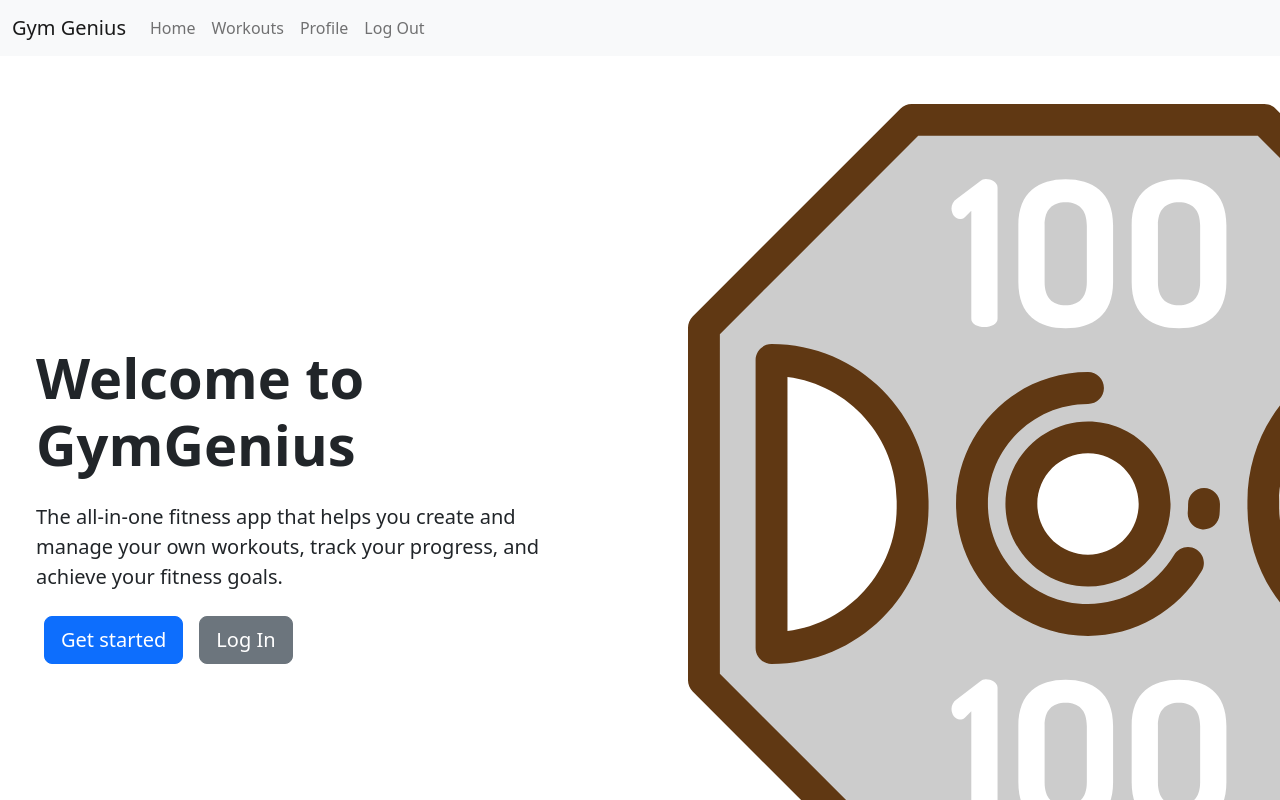
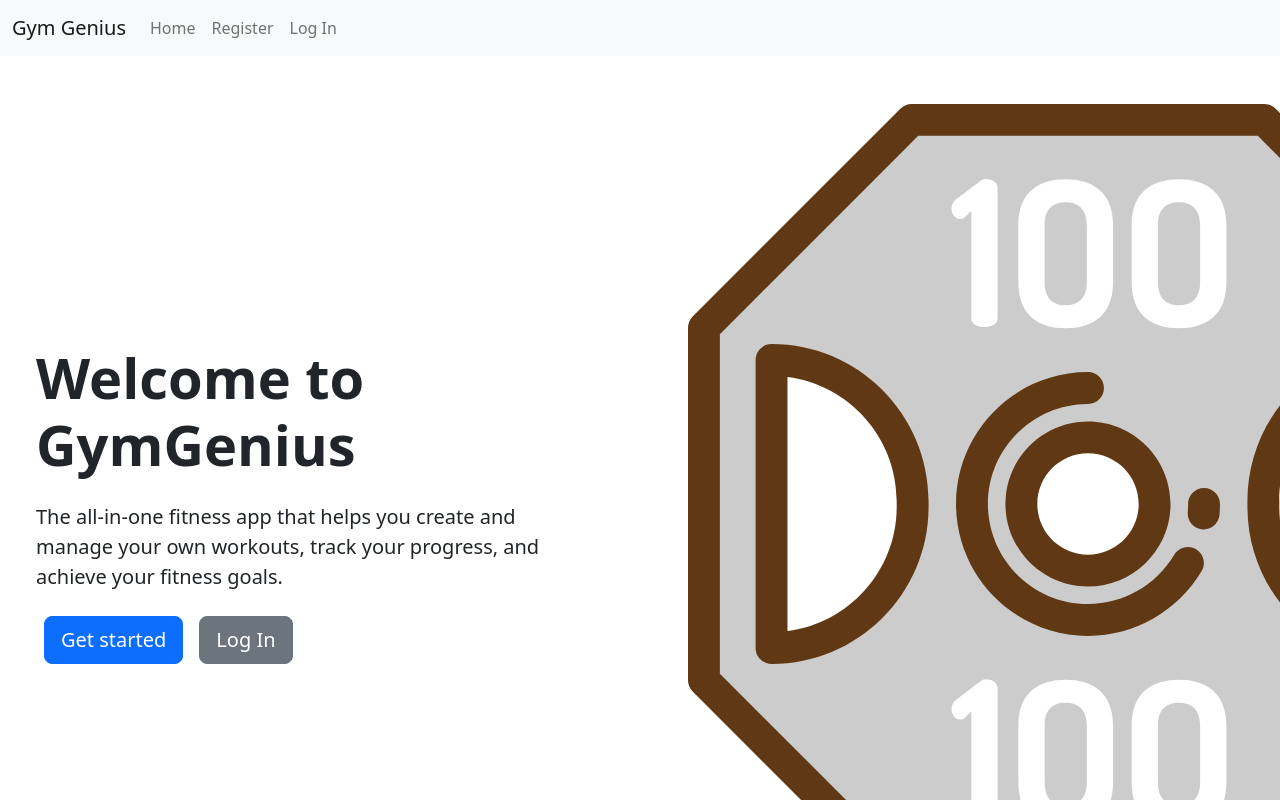
Before and after one commit to jacksonbarr1/gym-genius, a React (Create React App) app in the folder frontend/: page / in a window 1280 px wide. Shown: the top 800 px of the page. Built offline with nearby package versions, Linux system fonts and the light colour scheme; sample sign-in values are in the browser's storage.

Commit message:
Check authed state in conditional

```diff
--- a/frontend/src/components/Navbar.js
+++ b/frontend/src/components/Navbar.js
@@ -16,7 +16,7 @@ const Navbar = ({ isAuthenticated }) => {
                         <li className="nav-item">
                             <Link className="nav-link" to="/">Home</Link>
                         </li>
-                            { (localStorage.getItem('isLoggedIn') === 'true') ? (
+                            { (localStorage.getItem('isLoggedIn') === 'true' && isAuthenticated) ? (
                                 <>
                                     <li className="nav-item">
                                     <Link className="nav-link" to="/workouts">Workouts</Link>
```
